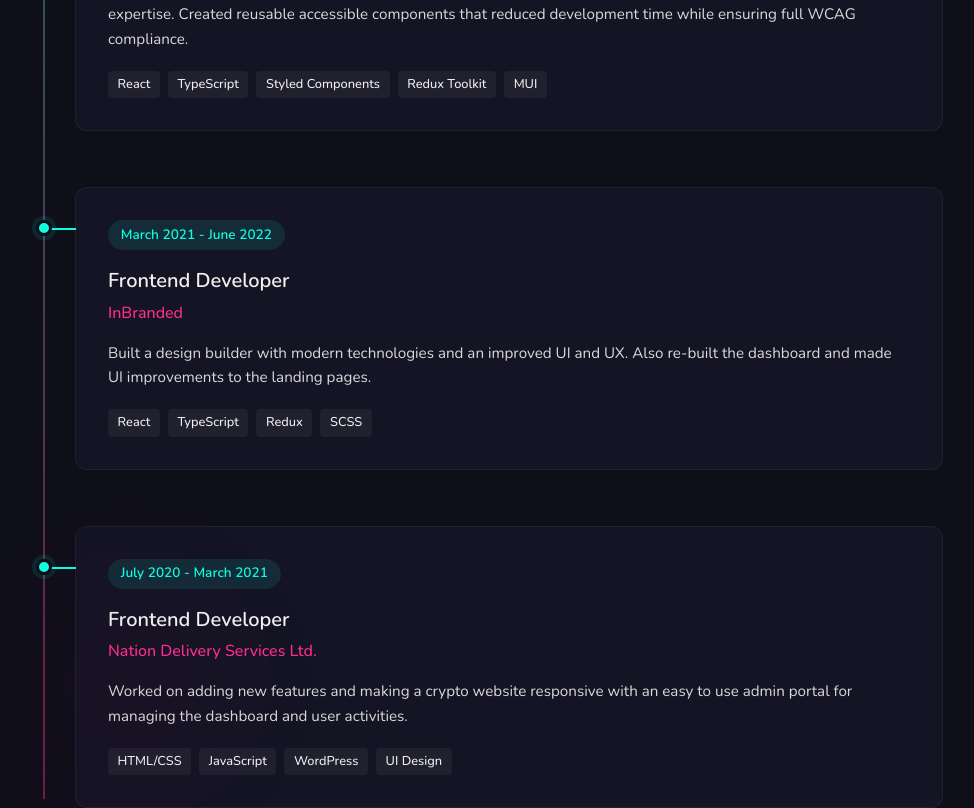
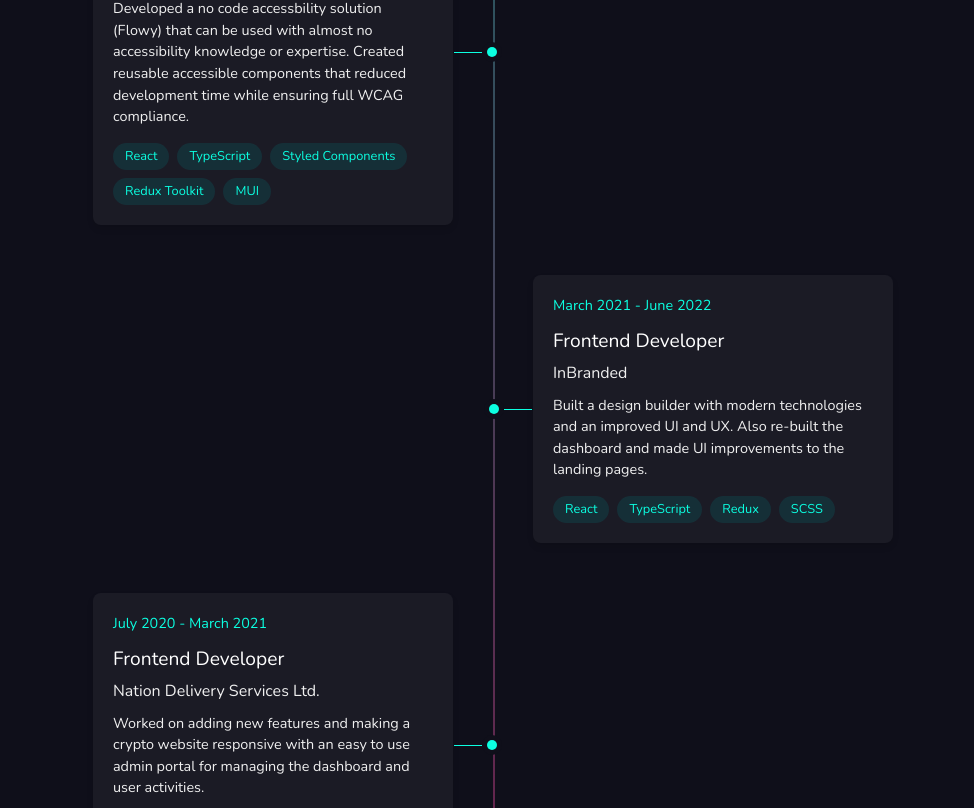
Before and after one commit to SirPm/pelumis-portfolio-website, a Next.js app: page / in a window 1280 px wide. Shown: the part 4716-5524 px from the top of the page, without its empty margins (147-1121 px from the left). Built offline with nearby package versions, Linux system fonts and the light colour scheme.

Commit message:
feat: Add intersection observer hook and animate on scroll component - Animation on scroll into view for experience timeline

```diff
--- /dev/null
+++ b/src/components/AnimateOnScroll.tsx
@@ -0,0 +1,30 @@
+"use client";
+
+import React from "react";
+import { useIntersectionObserver } from "@/hooks/useIntersectionObserver";
+
+interface AnimateOnScrollProps {
+	children: React.ReactNode;
+	animationClass: string;
+	className?: string;
+}
+
+export const AnimateOnScroll: React.FC<AnimateOnScrollProps> = ({
+	children,
+	animationClass,
+	className = "",
+}) => {
+	const [ref, isIntersecting] = useIntersectionObserver({
+		threshold: 0.1,
+		rootMargin: "0px 0px -50px 0px",
+	});
+
+	return (
+		<div
+			ref={ref as React.RefObject<HTMLDivElement>}
+			className={`${className} ${isIntersecting ? animationClass : ""}`}
+		>
+			{children}
+		</div>
+	);
+};
--- a/src/features/home-page/experience/Experience.module.css
+++ b/src/features/home-page/experience/Experience.module.css
@@ -1,108 +1,50 @@
-@keyframes pulse {
-	0% {
-		transform: scale(1);
-		opacity: 0.02;
-	}
-	100% {
-		transform: scale(1.15);
-		opacity: 0.04;
-	}
-}
-
-@keyframes fadeInUp {
-	from {
-		opacity: 0;
-		transform: translateY(30px);
-	}
-	to {
-		opacity: 1;
-		transform: translateY(0);
-	}
-}
-
-@keyframes growLine {
-	from {
-		transform: scaleY(0);
-	}
-	to {
-		transform: scaleY(1);
-	}
-}
-
-@keyframes growWidth {
-	from {
-		transform: scaleX(0);
-	}
-	to {
-		transform: scaleX(1);
-	}
-}
-
-@keyframes popIn {
-	0% {
-		transform: scale(0);
-		opacity: 0;
-	}
-	70% {
-		transform: scale(1.2);
-		opacity: 1;
-	}
-	100% {
-		transform: scale(1);
-		opacity: 1;
-	}
-}
-
 .experience-bg {
 	position: absolute;
 	top: 0;
 	left: 0;
 	width: 100%;
 	height: 100%;
-	z-index: 0;
-	pointer-events: none;
+	z-index: -1;
+	overflow: hidden;
 }
 
 .experience-decoration-1 {
 	position: absolute;
-	top: 15%;
-	right: 5%;
+	top: -100px;
+	left: -100px;
 	width: 300px;
 	height: 300px;
 	border-radius: 50%;
-	background: var(--teal);
-	opacity: 0.03;
-	filter: blur(70px);
-	animation: pulse 8s ease-in-out infinite alternate;
+	background: rgba(0, 128, 128, 0.1);
+	filter: blur(50px);
 }
 
 .experience-decoration-2 {
 	position: absolute;
-	bottom: 10%;
-	left: 8%;
-	width: 250px;
-	height: 250px;
+	bottom: -100px;
+	right: -100px;
+	width: 300px;
+	height: 300px;
 	border-radius: 50%;
-	background: var(--magenta);
-	opacity: 0.03;
-	filter: blur(70px);
-	animation: pulse 8s ease-in-out infinite alternate-reverse;
+	background: rgba(0, 128, 128, 0.1);
+	filter: blur(50px);
 }
 
 .timeline {
-	max-width: 900px;
+	position: relative;
+	max-width: 800px;
 	margin: 0 auto;
-	position: relative;
-	padding-left: 2rem;
+	padding: 40px 0;
 }
 
-.timeline:before {
+.timeline::before {
 	content: "";
 	position: absolute;
-	left: 0;
-	top: 10px;
-	bottom: 10px;
+	top: 0;
+	left: 50%;
+	transform: translateX(-50%);
 	width: 2px;
+	height: 100%;
 	background: linear-gradient(
 		to bottom,
 		rgba(12, 255, 225, 0.4) 0%,
@@ -110,137 +52,141 @@
 	);
 	transform: scaleY(0);
 	transform-origin: top;
-	animation: growLine 1.5s ease forwards 0.5s;
 }
 
 .timeline-item {
 	position: relative;
-	margin-bottom: 3.5rem;
-	opacity: 0;
-	transform: translateY(30px);
-}
-
-.timeline-item:nth-child(1) {
-	animation: fadeInUp 0.6s ease forwards 0.7s;
-}
-
-.timeline-item:nth-child(2) {
-	animation: fadeInUp 0.6s ease forwards 0.9s;
-}
-
-.timeline-item:nth-child(3) {
-	animation: fadeInUp 0.6s ease forwards 1.1s;
-}
-
-.timeline-item:nth-child(4) {
-	animation: fadeInUp 0.6s ease forwards 1.3s;
+	margin-bottom: 50px;
+	opacity: 1;
 }
 
 .timeline-content {
-	background: rgba(26, 26, 46, 0.5);
-	border-radius: 12px;
-	padding: 2rem;
 	position: relative;
-	backdrop-filter: blur(10px);
-	border: 1px solid rgba(240, 240, 240, 0.05);
+	width: 45%;
+	padding: 20px;
+	background: rgba(255, 255, 255, 0.05);
+	border-radius: 8px;
+	box-shadow: 0 4px 6px rgba(0, 0, 0, 0.1);
 	transition: transform 0.3s ease, box-shadow 0.3s ease;
 }
 
 .timeline-content:hover {
 	transform: translateY(-5px);
-	box-shadow: 0 15px 30px rgba(0, 0, 0, 0.2);
+	box-shadow: 0 8px 15px rgba(0, 0, 0, 0.2);
 }
 
-.milestone {
-	position: absolute;
-	left: -2rem;
-	top: 2rem;
-}
-
-.milestone-dot {
-	width: 16px;
-	height: 16px;
-	border-radius: 50%;
-	background: var(--teal);
-	border: 3px solid var(--dark-charcoal);
-	position: relative;
-	left: -8px;
-	z-index: 2;
-	opacity: 0;
-	animation: popIn 0.4s ease forwards 1.5s;
-	box-shadow: 0 0 0 4px rgba(12, 255, 225, 0.1);
-}
-
-.milestone-line {
-	width: 2rem;
-	height: 2px;
-	background: var(--teal);
-	position: absolute;
-	top: 8px;
-	left: 0;
-	transform: scaleX(0);
-	transform-origin: left;
-	animation: growWidth 0.5s ease forwards 1.6s;
+.timeline-item:nth-child(odd) .timeline-content {
+	margin-left: auto;
 }
 
 .timeline-date {
-	display: inline-block;
-	padding: 0.3rem 0.8rem;
-	background: rgba(12, 255, 225, 0.1);
+	font-size: 0.9rem;
 	color: var(--teal);
-	border-radius: 20px;
-	font-size: 0.85rem;
-	font-weight: 600;
-	margin-bottom: 1rem;
+	margin-bottom: 10px;
 }
 
 .timeline-content h3 {
-	font-size: 1.25rem;
-	font-weight: 600;
-	margin-bottom: 0.3rem;
-	color: var(--silver);
+	font-size: 1.2rem;
+	margin-bottom: 5px;
+	color: white;
 }
 
 .timeline-content h4 {
 	font-size: 1rem;
-	font-weight: 500;
-	margin-bottom: 1rem;
-	color: var(--magenta);
+	margin-bottom: 10px;
+	color: var(--silver);
 }
 
 .timeline-content p {
-	margin-bottom: 1.25rem;
-	line-height: 1.6;
-	font-size: 0.95rem;
+	font-size: 0.9rem;
+	line-height: 1.5;
 	color: var(--silver);
-	opacity: 0.9;
+	margin-bottom: 15px;
 }
 
 .timeline-tags {
 	display: flex;
 	flex-wrap: wrap;
-	gap: 0.5rem;
+	gap: 8px;
 }
 
 .timeline-tags span {
-	padding: 0.25rem 0.6rem;
-	background: rgba(255, 255, 255, 0.05);
-	border-radius: 4px;
+	padding: 4px 12px;
+	background: rgba(0, 128, 128, 0.2);
+	border-radius: 20px;
 	font-size: 0.8rem;
-	font-weight: 500;
-	color: var(--silver);
+	color: var(--teal);
+}
+
+.milestone {
+	position: absolute;
+	top: 50%;
+	transform: translateY(-50%);
+	width: 20px;
+	height: 20px;
+	background: var(--dark-charcoal);
+	border-radius: 50%;
+	display: flex;
+	align-items: center;
+	justify-content: center;
+}
+
+.milestone-dot {
+	width: 10px;
+	height: 10px;
+	background: var(--teal);
+	border-radius: 50%;
+}
+
+.milestone-line {
+	width: 28px;
+	height: 1.3px;
+	background: var(--teal);
+	position: absolute;
+	top: 50%;
+	transform: scaleX(0);
+	transform-origin: left;
+}
+
+/* Position milestones on the timeline */
+.timeline-item:nth-child(odd) .milestone {
+	right: 108%;
+}
+
+.timeline-item:nth-child(even) .milestone {
+	left: 108%;
+}
+
+.timeline-item:nth-child(odd) .milestone-line {
+	left: 20px;
+}
+
+.timeline-item:nth-child(even) .milestone-line {
+	right: 20px;
 }
 
 @media (max-width: 768px) {
-	.timeline {
-		padding-left: 1.5rem;
+	.timeline::before {
+		left: 10px;
+	}
+
+	.timeline-item {
+		margin-left: 40px;
+	}
+
+	.timeline-content {
+		width: 100%;
+		margin-left: 0 !important;
 	}
 
 	.milestone {
-		left: -1.5rem;
+		left: -40px !important;
+		right: auto !important;
 	}
 
-	.timeline-content {
-		padding: 1.5rem;
+	.milestone-line {
+		width: 20px;
+		left: 20px !important;
+		right: auto !important;
 	}
 }
--- a/src/features/home-page/experience/Experience.tsx
+++ b/src/features/home-page/experience/Experience.tsx
@@ -1,6 +1,7 @@
 import React from "react";
 import styles from "./Experience.module.css";
 import { EXPEERIENCE_DATA } from "./consts";
+import { AnimateOnScroll } from "@/components/AnimateOnScroll";
 
 export const Experience = () => {
 	return (
@@ -24,7 +25,10 @@ export const Experience = () => {
 						</p>
 					</div>
 
-					<div className={styles["timeline"]}>
+					<AnimateOnScroll animationClass="animate-experience-timeline">
+						<div
+							className={`${styles["timeline"]} experience-timeline`}
+						>
 							{EXPEERIENCE_DATA.map(
 								({
 									id,
@@ -39,9 +43,15 @@ export const Experience = () => {
 										className={styles["timeline-item"]}
 										key={id}
 									>
-									<div className={styles["timeline-content"]}>
 										<div
-											className={styles["timeline-date"]}
+											className={
+												styles["timeline-content"]
+											}
+										>
+											<div
+												className={
+													styles["timeline-date"]
+												}
 											>
 												{startDate} - {endDate}
 											</div>
@@ -49,22 +59,28 @@ export const Experience = () => {
 											<h4>{company}</h4>
 											<p>{description}</p>
 											<div
-											className={styles["timeline-tags"]}
+												className={
+													styles["timeline-tags"]
+												}
 											>
-											{techStack.map((tech, index) => (
-												<span key={index}>{tech}</span>
-											))}
+												{techStack.map(
+													(tech, index) => (
+														<span key={index}>
+															{tech}
+														</span>
+													)
+												)}
 											</div>
-										<div className={styles["milestone"]}>
+											<div
+												className={styles["milestone"]}
+											>
 												<div
 													className={
 														styles["milestone-dot"]
 													}
 												></div>
 												<div
-												className={
-													styles["milestone-line"]
-												}
+													className={`${styles["milestone-line"]} experience-milestone-line`}
 												></div>
 											</div>
 										</div>
@@ -72,6 +88,7 @@ export const Experience = () => {
 								)
 							)}
 						</div>
+					</AnimateOnScroll>
 				</div>
 
 				<div className={styles["experience-bg"]}>
--- /dev/null
+++ b/src/hooks/useIntersectionObserver.ts
@@ -0,0 +1,30 @@
+import { useEffect, useRef, useState } from "react";
+
+export const useIntersectionObserver = (options = {}) => {
+	const [isIntersecting, setIsIntersecting] = useState(false);
+	const ref = useRef<HTMLElement>(null);
+
+	useEffect(() => {
+		const observer = new IntersectionObserver(
+			([entry]) => {
+				setIsIntersecting(entry.isIntersecting);
+			},
+			{
+				threshold: 0.1,
+				...options,
+			}
+		);
+
+		if (ref.current) {
+			observer.observe(ref.current);
+		}
+
+		return () => {
+			if (ref.current) {
+				observer.unobserve(ref.current);
+			}
+		};
+	}, [options]);
+
+	return [ref, isIntersecting] as const;
+};
--- a/src/styles/globals.css
+++ b/src/styles/globals.css
@@ -434,7 +434,8 @@
 }
 
 @keyframes twinkle {
-	0%, 100% {
+	0%,
+	100% {
 		opacity: 0.2;
 		transform: scale(1);
 	}
@@ -531,3 +532,83 @@
 		opacity: 0;
 	}
 }
+
+/* Scroll-triggered animations */
+.fade-in {
+	opacity: 0;
+	transition: opacity 0.6s ease-out, transform 0.6s ease-out;
+}
+
+.fade-in.visible {
+	opacity: 1;
+}
+
+.slide-up {
+	opacity: 0;
+	transform: translateY(20px);
+	transition: opacity 0.6s ease-out, transform 0.6s ease-out;
+}
+
+.slide-up.visible {
+	opacity: 1;
+	transform: translateY(0);
+}
+
+.slide-left {
+	opacity: 0;
+	transform: translateX(20px);
+	transition: opacity 0.6s ease-out, transform 0.6s ease-out;
+}
+
+.slide-left.visible {
+	opacity: 1;
+	transform: translateX(0);
+}
+
+.slide-right {
+	opacity: 0;
+	transform: translateX(-20px);
+	transition: opacity 0.6s ease-out, transform 0.6s ease-out;
+}
+
+.slide-right.visible {
+	opacity: 1;
+	transform: translateX(0);
+}
+
+.scale-in {
+	opacity: 0;
+	transform: scale(0.95);
+	transition: opacity 0.6s ease-out, transform 0.6s ease-out;
+}
+
+.scale-in.visible {
+	opacity: 1;
+	transform: scale(1);
+}
+
+@keyframes growLine {
+	from {
+		transform: scaleY(0);
+	}
+	to {
+		transform: scaleY(1);
+	}
+}
+
+@keyframes growWidth {
+	from {
+		transform: scaleX(0);
+	}
+	to {
+		transform: scaleX(1);
+	}
+}
+
+.animate-experience-timeline > .experience-timeline::before {
+	animation: growLine 3s ease forwards;
+}
+
+.animate-experience-timeline .experience-milestone-line {
+	animation: growWidth 0.8s ease forwards;
+}
```
Lines whose indentation alone changed are shown as unchanged.
